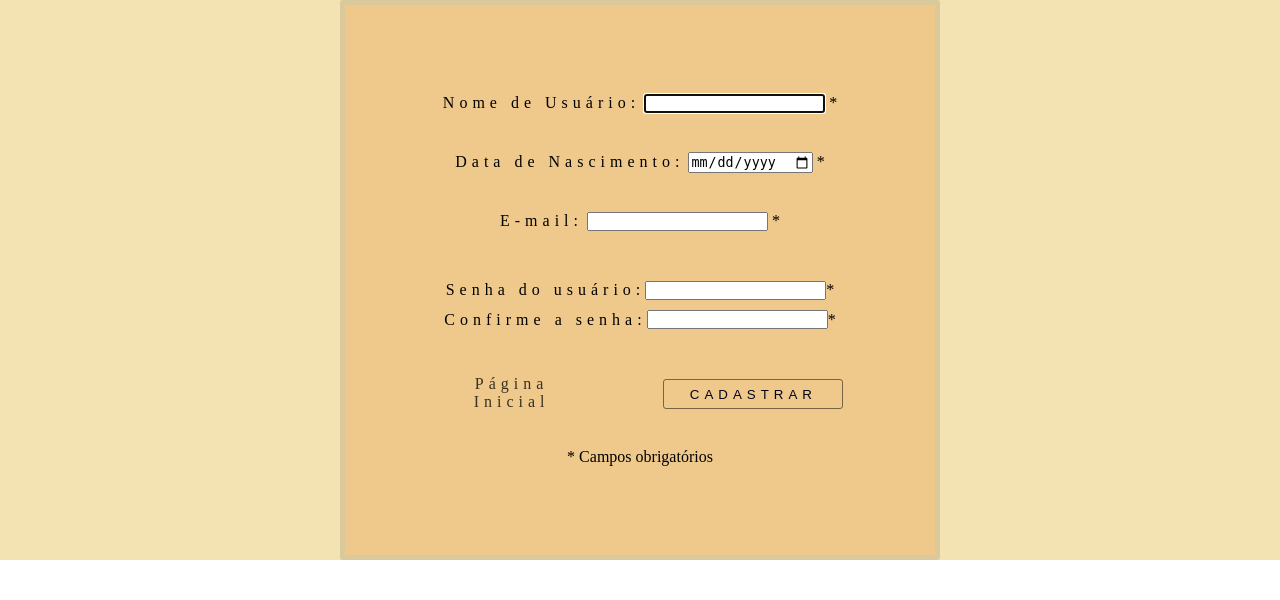
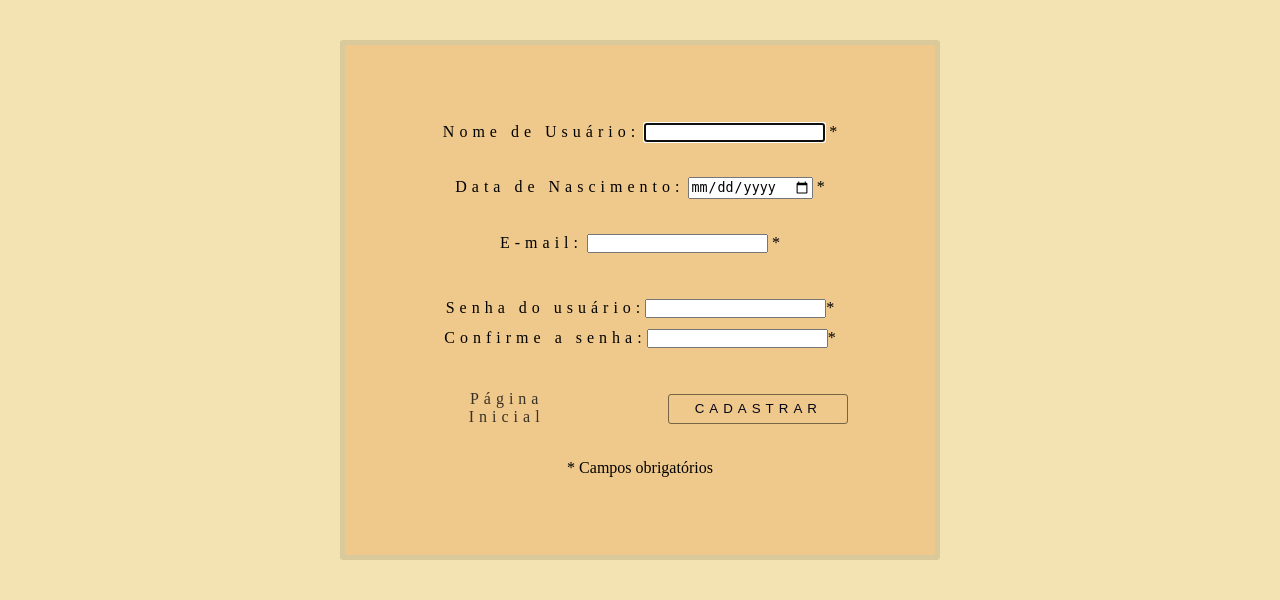
Before and after one commit to WilianKrinke/Trabalhos_Faculdade, a PHP site: page /fundamentosweb/cadastroUsuario/php/index.php in a window 1280 px wide. Shown: the part 200-800 px from the top of the page. Run offline with PHP 8.4, Linux system fonts and the light colour scheme.

Commit message:
finalização do trabalho

```diff
--- a/Trabalho_4/src/cadastroUsuario/css/cadastroUsuario.css
+++ b/Trabalho_4/src/cadastroUsuario/css/cadastroUsuario.css
@@ -19,7 +19,7 @@ section {
 
 article {
   width: 600px;
-  min-height: 70vh;
+  min-height: 65vh;
   background-color: #efc88b;
   border: 5px solid #daca9b;
   border-radius: 3px;
@@ -43,8 +43,8 @@ article {
 }
 
 .form {
-  min-height: 450px;
-  width: 95%;
+  min-height: 425px;
+  width: 100%;
   display: flex;
   justify-content: space-evenly;
   align-items: center;
@@ -65,6 +65,10 @@ article {
   align-items: center;
   justify-content: space-evenly;
   flex-direction: row;
+}
+
+.main {
+  min-height: 75vh;
 }
 
 .done {
--- a/Trabalho_4/src/cadastroUsuario/php/index.php
+++ b/Trabalho_4/src/cadastroUsuario/php/index.php
@@ -16,7 +16,7 @@ if ((isset($_SESSION['userName']) == true) and (isset($_SESSION['isAdm']) == tru
     <link rel="stylesheet" href="../../utils//global_css//globalCss.css">
     <link rel="stylesheet" href="../../utils//global_css//buttons.css">
     <link rel="stylesheet" href="../../utils//global_css//links.css">
-    <link rel="stylesheet" href="../css/cadastroUsuario.css">
+    <link rel="stylesheet" href="../css//cadastroUsuario.css">
     <title>Programação Web - PUC - Pr</title>
 </head>
 
@@ -59,7 +59,7 @@ if ((isset($_SESSION['userName']) == true) and (isset($_SESSION['isAdm']) == tru
         }
         ?>
     </header>
-    <main class="display_flex_col">
+    <main class="display_flex_col main">
         <section class="display_flex_col">
             <article>
 
--- a/Trabalho_4/src/home/php/index.php
+++ b/Trabalho_4/src/home/php/index.php
@@ -13,8 +13,8 @@
 </head>
 
 <body>
-    <header class="display_flex_col">
-        <h1>Fundamentos de Programação Web - PUC - Pr</h1>
+    <header>
+        <h1>Atp Fundamentos de Programação Web</h1>
     </header>
     <main class="display_flex_col">
         <section class="display_flex_col">
```
